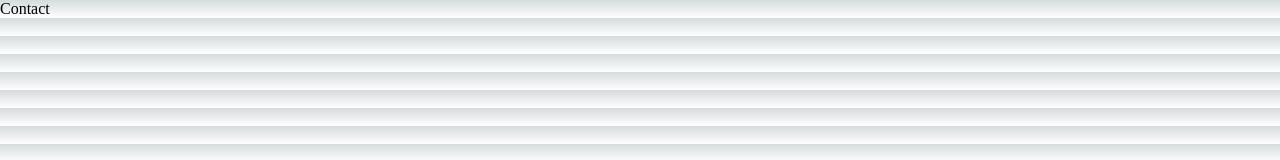
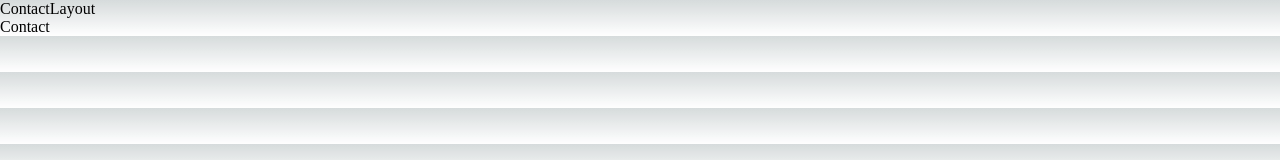
Before and after one commit to mraltun/nextjs-intro-FEM, a Next.js app: page /contact in a window 1280 px wide. Shown: the top 160 px of the page. Built offline with nearby package versions, Linux system fonts and the light colour scheme.

Commit message:
Added root layout and nested layout

```diff
--- /dev/null
+++ b/app/contact/layout.tsx
@@ -0,0 +1,11 @@
+// It's required to have a root layout, but we can also have multiple nested layouts that render inside each other. You simply have to create a layout file in the route folder. By default, the layouts will nest. Remember to always pass children
+const ContactLayout = ({ children }) => {
+  return (
+    <div>
+      <div>ContactLayout</div>
+      <div>{children}</div>
+    </div>
+  );
+};
+
+export default ContactLayout;
```
Also changed, not shown: app/head.tsx (+6 -5 lines), app/layout.tsx (+6 -4 lines).
